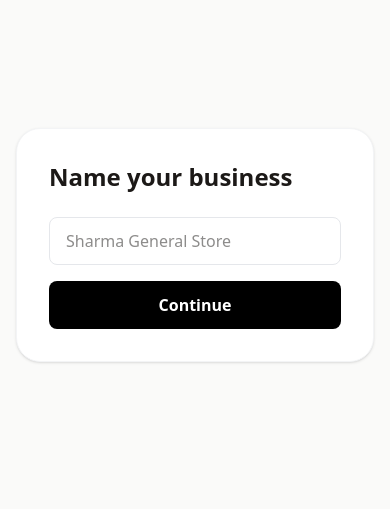
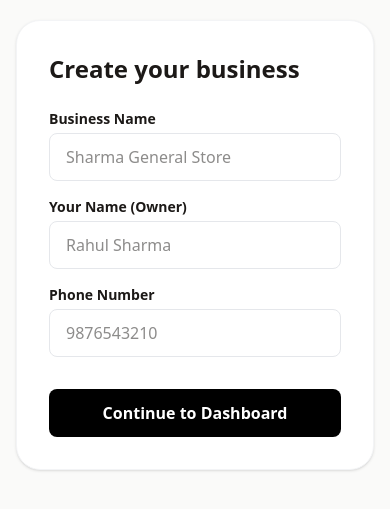
Before and after one commit to Kunal-Phogat-dev/sweta-s-project, a Next.js app: page /onboarding in a window 390 px wide. Shown: the part 177-686 px from the top of the page. Built offline with nearby package versions, Linux system fonts and the light colour scheme; no server answers.

Commit message:
fix: resolve onboarding db insertion failure and restore missing mobile action buttons

```diff
--- a/src/app/dashboard/page.tsx
+++ b/src/app/dashboard/page.tsx
@@ -76,17 +76,20 @@ export default async function DashboardPage() {
       </header>
 
       <main className="mx-auto max-w-7xl px-4 md:px-8 py-12">
-        <div className="flex justify-between items-end mb-10">
+        <div className="flex flex-col md:flex-row justify-between items-start md:items-end mb-8 gap-4">
           <div>
             <h2 className="text-3xl font-bold tracking-tight">Dashboard</h2>
             <p className="text-gray-500 mt-1">Here's what's happening today.</p>
           </div>
-          <div className="flex gap-3">
-            <Link href="/expenses/new" className="hidden md:flex px-4 py-2.5 bg-white text-black font-semibold rounded-lg border border-gray-200 hover:bg-gray-50 transition-colors shadow-sm items-center gap-2">
-              <Receipt className="w-4 h-4" /> Log Expense
+          <div className="flex flex-wrap gap-2 md:gap-3 w-full md:w-auto">
+            <Link href="/purchases/new" className="flex-1 md:flex-none justify-center px-4 py-2.5 bg-white text-black font-semibold rounded-lg border border-gray-200 hover:bg-gray-50 transition-colors shadow-sm flex items-center gap-2">
+              <Receipt className="w-4 h-4" /> Purchase
             </Link>
-            <Link href="/sales/new" className="px-4 py-2.5 bg-black text-white font-semibold rounded-lg hover:bg-pink-600 transition-colors shadow-sm flex items-center gap-2">
-              <Plus className="w-4 h-4" /> New Sale
+            <Link href="/expenses/new" className="flex-1 md:flex-none justify-center px-4 py-2.5 bg-white text-black font-semibold rounded-lg border border-gray-200 hover:bg-gray-50 transition-colors shadow-sm flex items-center gap-2">
+              <Receipt className="w-4 h-4" /> Expense
+            </Link>
+            <Link href="/sales/new" className="flex-1 md:flex-none justify-center px-4 py-2.5 bg-black text-white font-semibold rounded-lg hover:bg-pink-600 transition-colors shadow-sm flex items-center gap-2">
+              <Plus className="w-4 h-4" /> Sale
             </Link>
           </div>
         </div>
--- a/src/app/onboarding/page.tsx
+++ b/src/app/onboarding/page.tsx
@@ -5,15 +5,30 @@ import { createClient } from '@/utils/supabase/client';
 
 export default function OnboardingPage() {
   const [name, setName] = useState('');
+  const [ownerName, setOwnerName] = useState('');
+  const [phone, setPhone] = useState('');
+  const [error, setError] = useState('');
   const router = useRouter();
   const supabase = createClient();
 
   async function handleCreate(e: React.FormEvent) {
     e.preventDefault();
+    setError('');
     const { data: { user } } = await supabase.auth.getUser();
     if (!user) return;
 
-    const { data: business } = await supabase.from('businesses').insert({ name, user_id: user.id }).select().single();
+    const { data: business, error: insertError } = await supabase.from('businesses').insert({
+      name,
+      owner_name: ownerName,
+      phone: phone,
+      user_id: user.id
+    }).select().single();
+
+    if (insertError) {
+      setError(insertError.message);
+      return;
+    }
+
     if (business) {
       await supabase.from('business_users').insert({ business_id: business.id, user_id: user.id, role: 'admin' });
       router.push('/dashboard');
@@ -23,17 +38,26 @@ export default function OnboardingPage() {
   return (
     <div className="min-h-screen bg-[#fafaf9] flex items-center justify-center p-4">
       <div className="bg-white p-8 rounded-3xl border border-gray-100 shadow-sm w-full max-w-md">
-        <h1 className="text-2xl font-bold mb-6">Name your business</h1>
+        <h1 className="text-2xl font-bold mb-6">Create your business</h1>
+
+        {error && <div className="bg-red-100 text-red-600 p-3 rounded-lg mb-4 text-sm font-bold">{error}</div>}
+
         <form onSubmit={handleCreate} className="space-y-4">
-          <input
-            required
-            value={name}
-            onChange={e => setName(e.target.value)}
-            className="w-full h-12 border border-gray-200 rounded-lg px-4"
-            placeholder="Sharma General Store"
-          />
-          <button type="submit" className="w-full h-12 bg-black text-white font-bold rounded-lg hover:bg-pink-600 transition-colors">
-            Continue
+          <div>
+            <label className="block text-sm font-bold mb-1">Business Name</label>
+            <input required value={name} onChange={e => setName(e.target.value)} className="w-full h-12 border border-gray-200 rounded-lg px-4" placeholder="Sharma General Store" />
+          </div>
+          <div>
+            <label className="block text-sm font-bold mb-1">Your Name (Owner)</label>
+            <input required value={ownerName} onChange={e => setOwnerName(e.target.value)} className="w-full h-12 border border-gray-200 rounded-lg px-4" placeholder="Rahul Sharma" />
+          </div>
+          <div>
+            <label className="block text-sm font-bold mb-1">Phone Number</label>
+            <input required value={phone} onChange={e => setPhone(e.target.value)} className="w-full h-12 border border-gray-200 rounded-lg px-4" placeholder="9876543210" />
+          </div>
+
+          <button type="submit" className="w-full h-12 bg-black text-white font-bold rounded-lg hover:bg-pink-600 transition-colors mt-4">
+            Continue to Dashboard
           </button>
         </form>
       </div>
```
